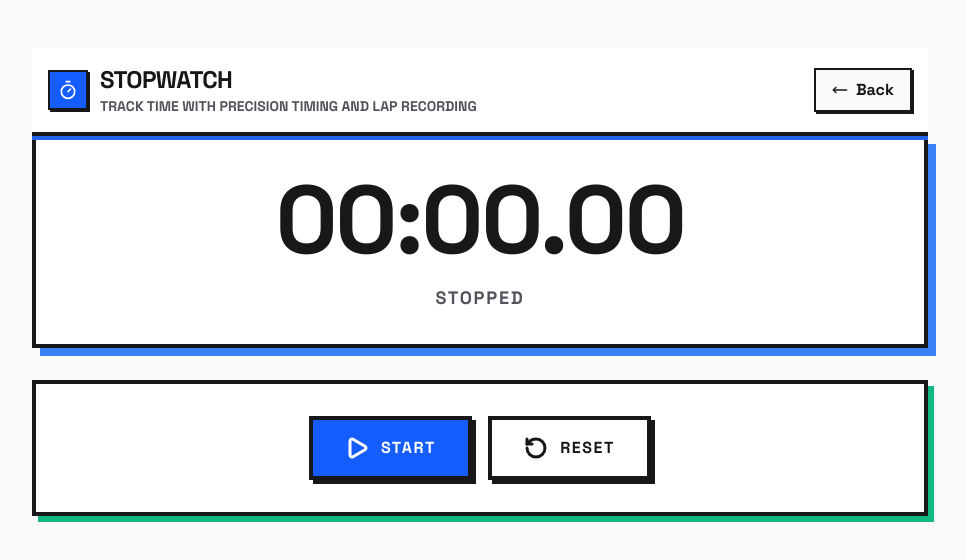
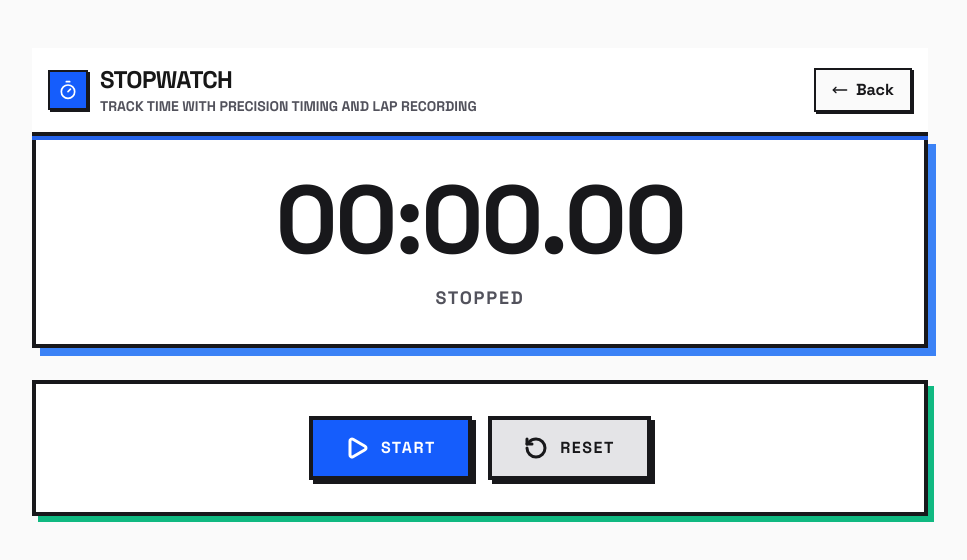
Before and after one commit to pondz1/portfolio, a Next.js app: page /tools/stopwatch in a window 1280 px wide. Shown: the top 560 px of the page, without its empty margins (160-1127 px from the left). Built offline with nearby package versions, Linux system fonts and the light colour scheme.

Commit message:
fix: use secondary variant instead of outline for NeoButton

```diff
--- a/src/app/tools/stopwatch/page.tsx
+++ b/src/app/tools/stopwatch/page.tsx
@@ -124,7 +124,7 @@ export default function Stopwatch() {
             {isRunning && (
               <NeoButton
                 onClick={handleLap}
-                variant="outline"
+                variant="secondary"
                 className="py-4 px-8 text-xl font-bold flex items-center gap-3"
               >
                 <Flag className="w-6 h-6 stroke-[3]" />
@@ -134,7 +134,7 @@ export default function Stopwatch() {
 
             <NeoButton
               onClick={handleReset}
-              variant="outline"
+              variant="secondary"
               className="py-4 px-8 text-xl font-bold flex items-center gap-3"
             >
               <RotateCcw className="w-6 h-6 stroke-[3]" />
```
